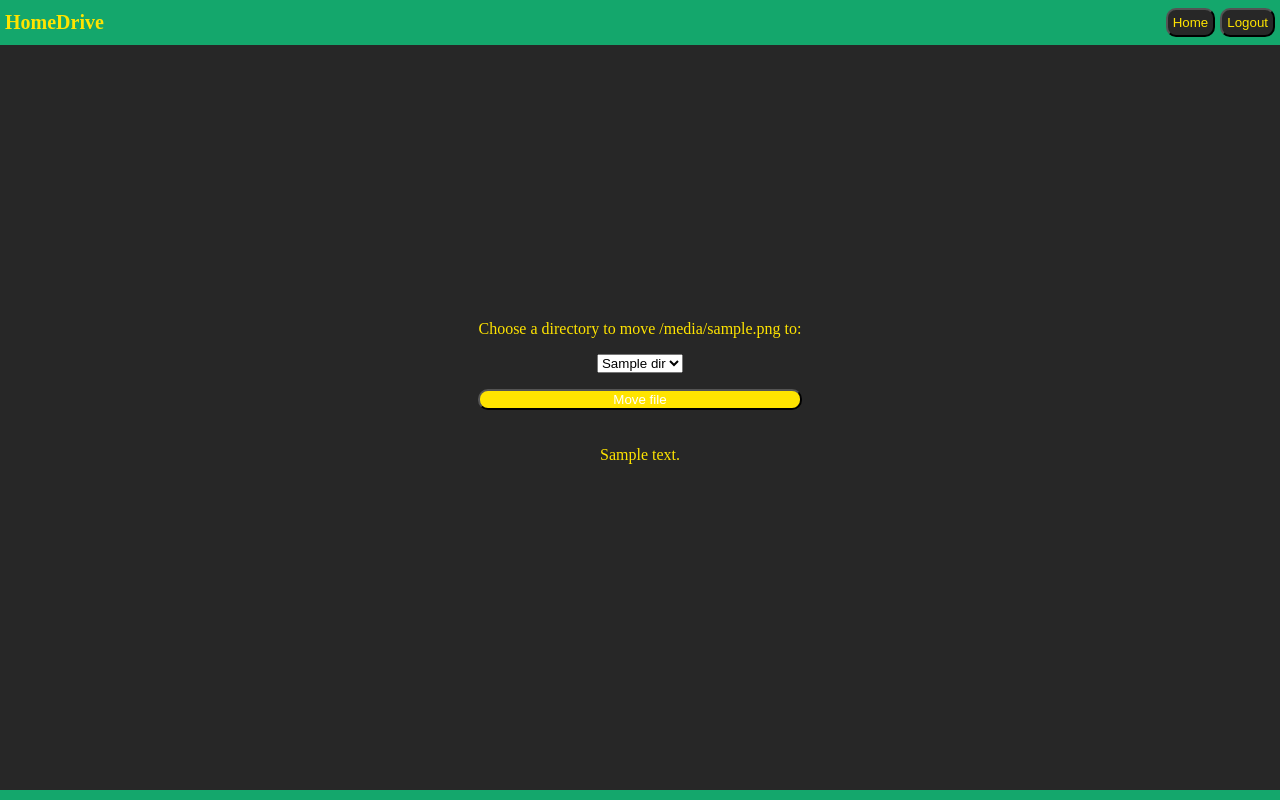
After one commit to zNitche/HomeDrive, a Flask app: template templates/move_file.html in a window 1280 px wide. The commit adds this page. Run offline with Flask 2, Linux system fonts and the light colour scheme; the template is opened without the code that fills it: most values are stand-ins (such as "Sample title", 1, 10 or a date in 2020).

Commit message:
added moving files between directories

```diff
--- a/static/main.css
+++ b/static/main.css
@@ -182,7 +182,6 @@ input.login-form-input {
 }
 
 .item-buttons .delete-button {
-    margin-right: 5px;
     background-color: red;
     color: white;
     border-radius: 10px;
@@ -190,6 +189,12 @@ input.login-form-input {
 
 .item-buttons .download-button {
     background-color: #14A76C;
+    color: white;
+    border-radius: 10px;
+}
+
+.item-buttons .move-button {
+    background-color: #f5bc42;
     color: white;
     border-radius: 10px;
 }
@@ -203,7 +208,7 @@ input.login-form-input {
     padding: 5px;
 }
 
-.delete-modal {
+.action-modal {
     display: none;
     position: fixed;
     justify-content: center;
@@ -213,6 +218,10 @@ input.login-form-input {
     height: 100%;
     z-index: 1;
     background-color: rgba(0,0,0,0.4);
+}
+
+.modal-buttons {
+    text-align: center;
 }
 
 .modal-delete-button {
@@ -270,6 +279,10 @@ input.login-form-input {
     background-color: #108656;
 }
 
+.move-button:hover {
+    background-color: #f7ac0a;
+}
+
 .upload_dir_select {
     text-align: center;
 }
--- a/templates/directory_content.html
+++ b/templates/directory_content.html
@@ -9,7 +9,7 @@
         <title>HomeDrive - Private</title>
     </head>
     <body>
-        <div class="delete-modal" id="delete-modal">
+        <div class="action-modal" id="delete-modal">
             <p id="delete-file-name"></p>
             <form method="GET" action="{{ url_for('content.operations_private') }}" enctype="multipart/form-data">
                 <button class="modal-delete-button" id="delete-modal-button" name="delete_file" type="submit">Yes</button>
@@ -35,8 +35,10 @@
                         <div class="item">
                             {{file}}
                             <span class="item-buttons">
+                                <button class="move-button" value="{{dir_name}}%2F{{file}}" id="move_file" name="move_file"
+                                        type="submit">Move</button>
                                 <button id="delete-file-button" class="delete-button" onclick="showDeleteModal(this.value);"
-                                            value="{{dir_name}}%2F{{file}}" name="delete_file" type="button">Delete</button>
+                                        value="{{dir_name}}%2F{{file}}" name="delete_file" type="button">Delete</button>
                                 <button class="download-button" value="{{dir_name}}%2F{{file}}"
                                         name="download_file" type="submit">Download</button>
                             </span>
--- /dev/null
+++ b/templates/move_file.html
@@ -0,0 +1,45 @@
+<!DOCTYPE html>
+<html lang="en">
+    <head>
+        <meta charset="UTF-8">
+        <meta name="viewport" content="width=device-width, initial-scale=1.0">
+        <link rel="stylesheet" href="{{ url_for('static', filename='main.css') }}">
+        <script src="{{ url_for('static', filename='main.js') }}"></script>
+
+        <title>HomeDrive</title>
+    </head>
+    <body>
+        <div class="container">
+            <div class="navbar">
+                <span class="main-title">HomeDrive</span>
+                <form action="{{ url_for('auth.logout') }}" method="POST">
+                    <button type="button" class="upload-button">
+                        <a href="{{ url_for('content.home') }}">Home</a>
+                    </button>
+                    <button class="logout-button" type="submit">Logout</button>
+                </form>
+            </div>
+            <div class="main-container upload-container">
+                <div class="upload-container">
+                    <form action="{{ url_for('files_operations.move_file_process') }}" method="POST" enctype="multipart/form-data">
+                        <label id="dirs_label" for="dirs">Choose a directory to move {{ file_name }} to:</label>
+                        <p class="upload_dir_select">
+                            <select name="dirs" id="dirs">
+                                {% for dir in dirs %}
+                                    <option value="{{ dir }}" name="dir">{{ dir }}</option>
+                                {% endfor %}
+                            </select>
+                        </p>
+                        <p>
+                            <button id="finalize_button" class="finalize-upload-button" type="submit"
+                                    name="file_name" value="{{ file_name }}">Move file</button>
+                        </p>
+                    </form>
+                </div>
+                <div>{{message}}</div>
+            </div>
+            <div class="footer">
+            </div>
+        </div>
+    </body>
+</html>
--- a/templates/private.html
+++ b/templates/private.html
@@ -9,7 +9,7 @@
         <title>HomeDrive - Private</title>
     </head>
     <body>
-        <div class="delete-modal" id="delete-modal">
+        <div class="action-modal" id="delete-modal">
             <p id="delete-file-name"></p>
             <form method="GET" action="{{ url_for('content.operations_private') }}" enctype="multipart/form-data">
                 <button class="modal-delete-button" id="delete-modal-button" name="delete_file" type="submit">Yes</button>
@@ -49,8 +49,10 @@
                         <div class="item">
                             {{file}}
                             <span class="item-buttons">
+                                <button class="move-button" value="{{file}}" id="move_file" name="move_file"
+                                        type="submit">Move</button>
                                 <button id="delete-file-button" class="delete-button" onclick="showDeleteModal(this.value);"
-                                            value="{{file}}" name="delete_file_modal" type="button">Delete</button>
+                                        value="{{file}}" name="delete_file_modal" type="button">Delete</button>
                                 <button class="download-button" value="{{file}}" name="download_file" type="submit">Download</button>
                             </span>
                         </div>
```
Also changed, not shown: routes/content.py (+23 -0 lines), routes/files_operations.py (+58 -0 lines), templates/index.html (+5 -3 lines), static/main.js (line endings or trailing spaces).
